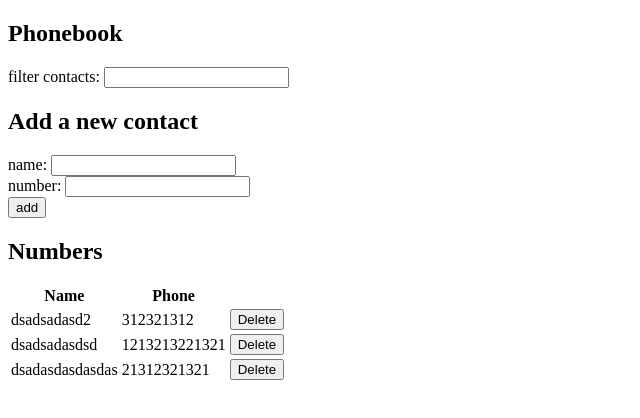
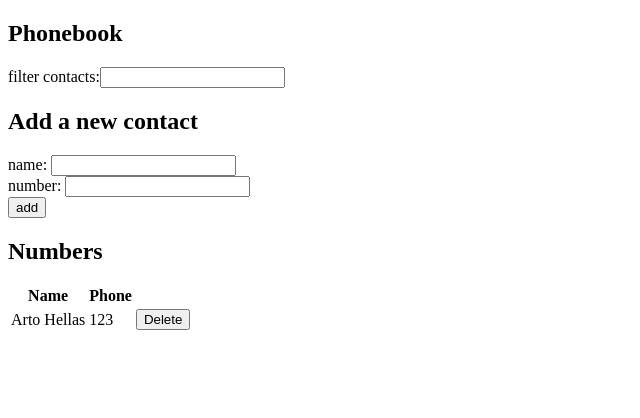
Before and after one commit to sakuih/fsopen, a React (Create React App) app in the folder part2/phonebook/: page / in a window 1280 px wide. Shown: the top 418 px of the page, without its empty margins (0-640 px from the left). Built offline with nearby package versions, Linux system fonts and the light colour scheme; data requests are answered from the project's data file.

Commit message:
backendFunc fixed

```diff
--- a/part2/phonebook/db.json
+++ b/part2/phonebook/db.json
@@ -14,6 +14,16 @@
       "name": "dsadasdasdasdas",
       "number": "21312321321",
       "id": 3
+    },
+    {
+      "name": "sadsadsa",
+      "number": "213213",
+      "id": 4
+    },
+    {
+      "name": "dadsadd",
+      "number": "",
+      "id": 5
     }
   ]
 }
--- a/part2/phonebook/src/App.js
+++ b/part2/phonebook/src/App.js
@@ -2,7 +2,7 @@ import { useState, useEffect } from 'react'
 import Filter from './Filter.js'
 import PersonForm from './PersonForm.js'
 import Persons from './Persons.js'
-import {getServerData, deleteData, postData, update} from './backendFunc.js'
+import {getData, deleteData, postData, updateData} from './backendFunc.js'
 
 const App = () => {
     // persons value below is for testing. If seen
@@ -17,22 +17,11 @@ const App = () => {
   const [nameOnList, setNameOnList] = useState(false)
 
   useEffect(() => {
-      getServerData(setPersons)
+      getData()
   })
     // Checks if persons got duplicate name
     // isNameOnList can be used as a function with a return value of true or false
 
-    /* Vanha ratkaisu
-        const isNameOnList = persons.every(m => {
-            if(m.name === newName){
-                return true
-            }
-            else {
-                return false
-            }
-        })
-     *
-     */
     function isNameOnList() {
         if (persons.some(e => e.name === newName)) {
            setNameOnList(true)
@@ -90,7 +79,6 @@ const App = () => {
       handleName={handleName} newNumber={newNumber} handleNumber={handleNumber} />
       <h2>Numbers</h2>
       <Persons persons={persons} deleteContact={deleteContact} />
-
     </div>
   )
 }
--- a/part2/phonebook/src/backendFunc.js
+++ b/part2/phonebook/src/backendFunc.js
@@ -1,31 +1,32 @@
-
 import axios from 'axios'
 
 const personsData = 'http://localhost:3001/persons'
-export function getServerData(object) {
-    axios
-    .get(personsData)
-    .then(response => {
-        object(response.data)
-    }
-    )
-    .catch(e => {
-        console.log(e)
-    })
-
-
+export function getData() {
+    //const request = axios.get(personsData)
+    //return request.then( response => response.data)
+    return axios.get(personsData).then(response => response.data)
 }
 export function deleteData(index) {
-    const request = axios.delete(`${personsData}/${index}`)
-    console.log("deleteData", index)
-    return request.then(response => response.data)
+    return axios.delete(`${personsData}/${index}`).
+            then(response => response.data)
 }
 export function postData(object) {
-   const request = axios.post(personsData, object)
+    const request = axios.post(personsData, {
+        method: 'post',
+        timeout: '1000',
+        headers: {
+            "Content-Type": "application/json"
+        },
+        data: {
+            name: object.name,
+            number: object.number,
+            id: object.id
+        }
+    })
    return request.then(response => response.data)
 
 }
-export function update(id, newObject){
+export function updateData(id, newObject){
    const request = axios.put(`${personsData}/${id}`, newObject)
    return request.then(response => response.data)
 }
```
Also changed, not shown: part2/phonebook/src/Filter.js (+7 -6 lines).
